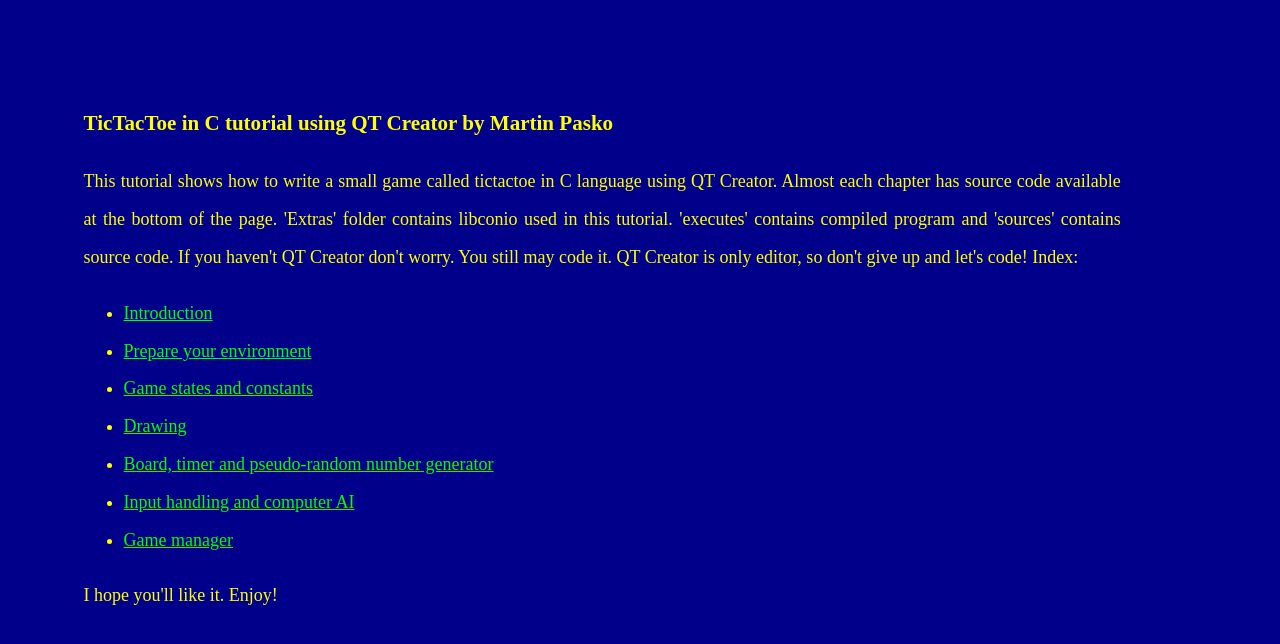
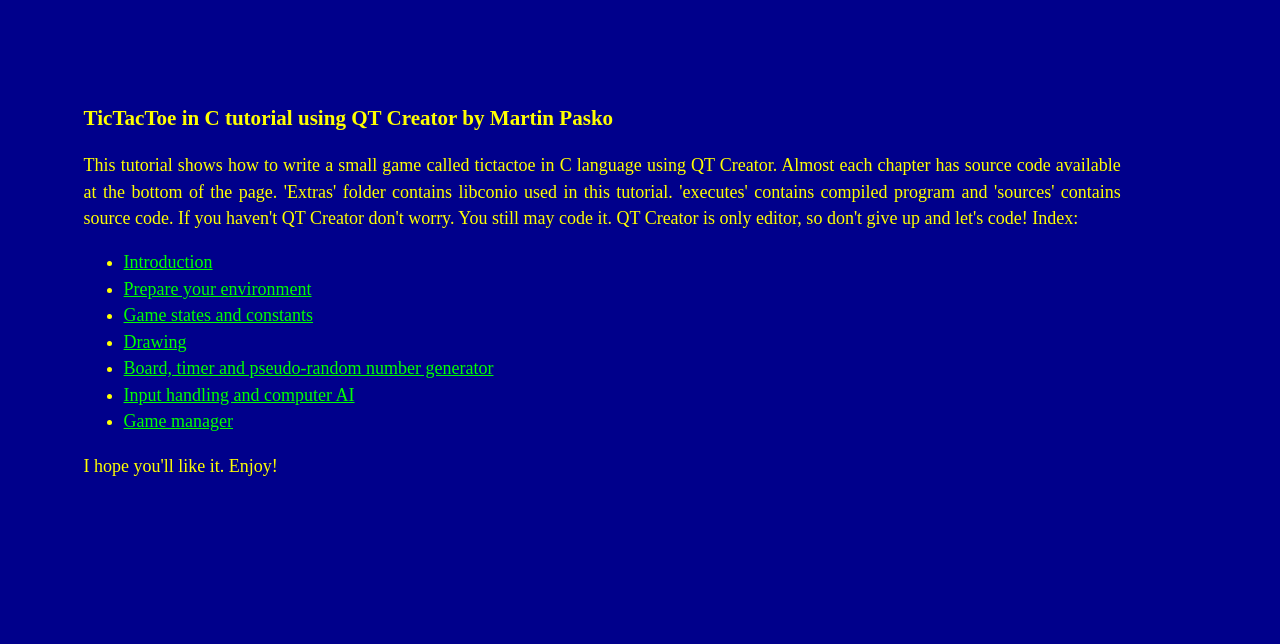
Before and after one commit to paskomartin/tictactoe, a plain HTML site: page index.html in a window 1280 px wide. Drawn offline with Linux system fonts and the light colour scheme.

Commit message:
version 0.2 ENG

```diff
--- a/styles/style.css
+++ b/styles/style.css
@@ -6,7 +6,7 @@ body
 	padding: 2cm 4cm 1cm 2cm;
 	text-align:justify;
     text-justify:auto;
-    line-height: 1cm;
+    line-height: 0.7cm;
 }
 
 p.images
```
